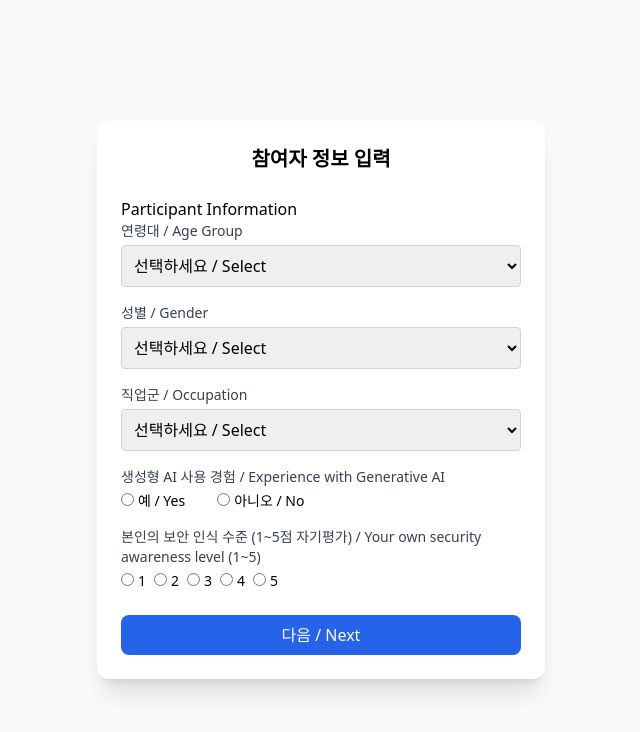
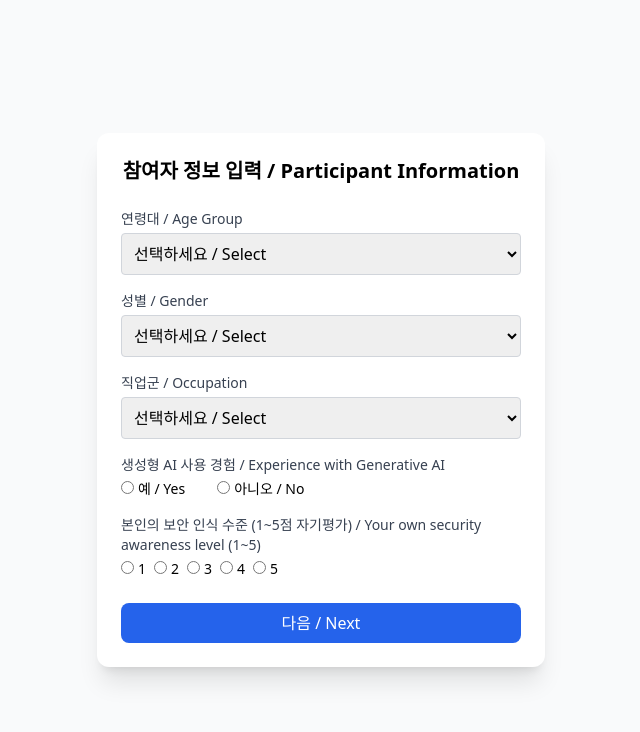
Before and after one commit to ifman76/security-awareness-frontend, a React (Vite) app: page /info in a window 1280 px wide. Shown: the top 732 px of the page, without its empty margins (319-959 px from the left). Built offline with nearby package versions, Linux system fonts and the light colour scheme.

Commit message:
Add participant info storage and result score logging

```diff
--- a/src/pages/ParticipantInfoPage.jsx
+++ b/src/pages/ParticipantInfoPage.jsx
@@ -1,6 +1,12 @@
 import React, { useState } from 'react';
 import { useNavigate } from 'react-router-dom';
-import { v4 as uuidv4 } from 'uuid';
+const uuidv4 = () => {
+  return 'xxxxxxxx-xxxx-4xxx-yxxx-xxxxxxxxxxxx'.replace(/[xy]/g, function (c) {
+    const r = (Math.random() * 16) | 0,
+      v = c === 'x' ? r : (r & 0x3) | 0x8;
+    return v.toString(16);
+  });
+};
 
 export default function ParticipantInfoPage() {
   const navigate = useNavigate();
@@ -33,8 +39,7 @@ export default function ParticipantInfoPage() {
   return (
     <div className="min-h-screen flex flex-col justify-center items-center px-4 bg-gray-50">
       <div className="max-w-md w-full bg-white shadow-xl rounded-xl p-6">
-        <h1 className="text-xl font-bold mb-6 text-center">참여자 정보 입력 </h1>
-         <h1>Participant Information</h1>
+        <h1 className="text-xl font-bold mb-6 text-center">참여자 정보 입력 / Participant Information</h1>
 
         {/* 연령대 */}
         <div className="mb-4">
```
